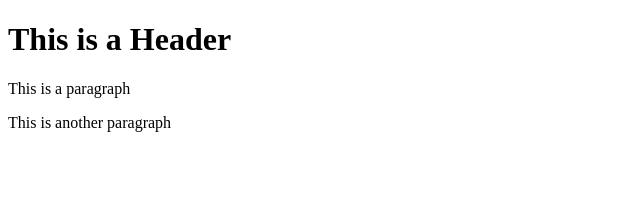
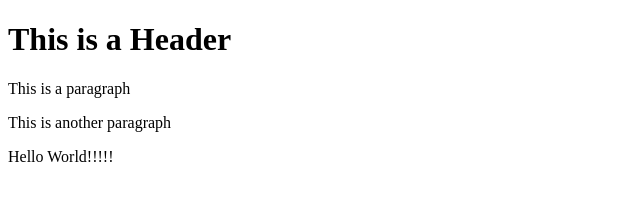
Before and after one commit to rjlazarte/git-test, a website: page index.html in a window 1280 px wide. Shown: the whole page, without its empty margins (0-640 px from the left). Drawn offline with Linux system fonts and the light colour scheme.

Commit message:
Using NPM

```diff
--- a/index.html
+++ b/index.html
@@ -4,5 +4,6 @@
         <h1>This is a Header</h1>
         <p>This is a paragraph</p>
         <p>This is another paragraph</p>
+        <p>Hello World!!!!!</p>
     </body>
 </html>
```
Also changed, not shown: package.json (added, +24 -0 lines), 2 other files.
